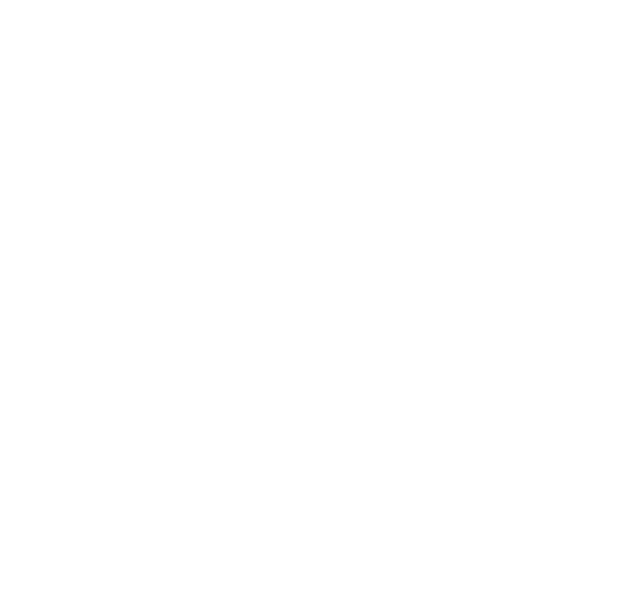
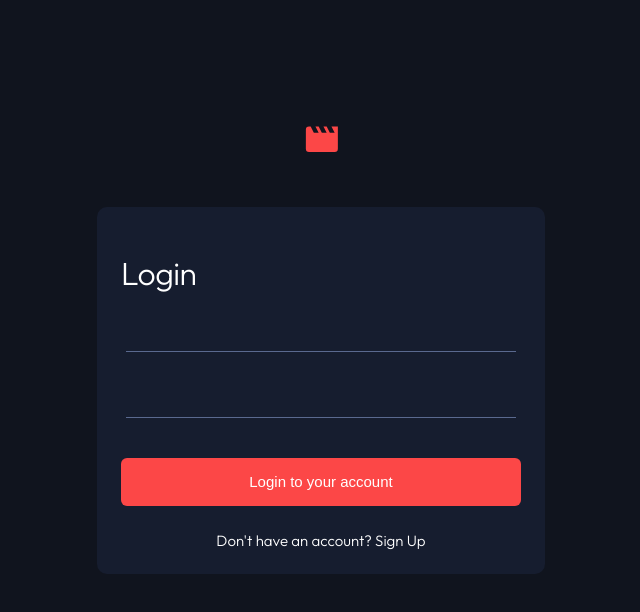
Before and after one commit to GioKatamadze/entertainment-web-app-front, a React (Create React App) app: page / in a window 1280 px wide. Shown: the top 612 px of the page, without its empty margins (319-959 px from the left). Built offline with nearby package versions, Linux system fonts and the light colour scheme.

Commit message:
update login styles

```diff
--- a/src/App.js
+++ b/src/App.js
@@ -1,5 +1,11 @@
+import Login from "pages/login/Login.jsx";
+
 function App() {
-  return <div className="App"></div>;
+  return (
+    <div className="App">
+      <Login />
+    </div>
+  );
 }
 
 export default App;
--- /dev/null
+++ b/src/components/LoginComponents/login-button/LoginButton.jsx
@@ -0,0 +1,11 @@
+import { Input } from "./style";
+
+const Button = ({ children }) => {
+  return (
+    <Input>
+      {children}
+    </Input>
+  );
+};
+
+export default Button;
--- /dev/null
+++ b/src/components/LoginComponents/login-button/style.jsx
@@ -0,0 +1,26 @@
+import styled from "styled-components";
+
+export const Input = styled.button`
+  width: 100%;
+  height: 48px;
+  background: #fc4747;
+  color: #ffffff;
+  border: 0 solid transparent;
+  border-radius: 6px;
+  font-size: 15px;
+  font-weight: 300;
+  line-height: 19px;
+  letter-spacing: 0px;
+  text-align: center;
+  transition: all 0.3s ease;
+  margin-top: 12px;
+  margin-bottom: 24px;
+  &:not(:disabled):hover {
+    color: #fc4747;
+    background: #ffffff;
+  }
+  &:disabled {
+    opacity: 0.6;
+    cursor: not-allowed;
+  }
+`;
--- /dev/null
+++ b/src/components/LoginComponents/login/LoginForm.jsx
@@ -0,0 +1,23 @@
+import { StyledPage, StyledForm, Paragraph } from "./style.jsx"
+import Logo from "svg/Logo.jsx";
+import TextInput from "components/LoginComponents/textinput/TextInput.jsx"
+import Button from "components/LoginComponents/login-button/LoginButton.jsx"
+
+const LoginForm = () => {
+    return (
+        <StyledPage>
+            <Logo />
+            <StyledForm>
+                <h1>Login</h1>
+                <TextInput/>
+                <TextInput/>
+                <Button>Login to your account</Button>
+                <Paragraph>
+                    Don't have an account? Sign Up
+                </Paragraph>
+            </StyledForm>
+        </StyledPage>
+    )
+}
+
+export default LoginForm
--- /dev/null
+++ b/src/components/LoginComponents/login/style.jsx
@@ -0,0 +1,32 @@
+import styled from "styled-components";
+
+export const StyledPage = styled.div`
+  margin-top: -100px;
+`;
+
+export const StyledForm = styled.div`
+  background-color: #161d2f;
+  border-radius: 10px;
+  width: 75vw;
+  max-width: 400px;
+  padding: 24px;
+  margin-top: 50px;
+
+  h1 {
+    font-size: 32px;
+    font-weight: 300;
+    letter-spacing: -0.5px;
+    text-align: left;
+    color: #ffffff;
+  }
+`;
+
+export const Paragraph = styled.span`
+  width: 100%;
+  color: #ffffff;
+  font-size: 15px;
+  font-weight: 300;
+  line-height: 19px;
+  letter-spacing: 0px;
+  text-align: center;
+`;
--- /dev/null
+++ b/src/components/LoginComponents/textinput/TextInput.jsx
@@ -0,0 +1,12 @@
+import { Input, Label, InputContainer } from "./style.jsx";
+
+const TextInput = () => {
+  return (
+    <InputContainer>
+      <Input />
+      <Label />
+    </InputContainer>
+  );
+};
+
+export default TextInput;
--- /dev/null
+++ b/src/components/LoginComponents/textinput/style.jsx
@@ -0,0 +1,29 @@
+import styled from "styled-components";
+
+export const Input = styled.input`
+  width: 90%;
+  background: none;
+  border: none;
+  color: #ffffff;
+  border-bottom: 1px solid ${({ error }) => (error ? "#FC4747" : "#5A698F")};
+  height: 37px;
+  font-size: 15px;
+  margin-bottom: 28px;
+  padding: 0 15px;
+  outline: none;
+  caret-color: #fc4747;
+
+  &:focus {
+    ${({ error }) => (error ? "#FC4747" : "#FFFFFF")};
+  }
+  &::placeholder {
+    color: ${({ error }) => (error ? "#FC4747" : "#5A698F")};
+    opacity: 0.8;
+  }
+`;
+
+export const Label = styled.label``;
+
+export const InputContainer = styled.div`
+  width: 100%;
+`;
--- a/src/index.css
+++ b/src/index.css
@@ -1,13 +1,12 @@
+@import url('https://fonts.googleapis.com/css2?family=Outfit:wght@300;500&display=swap');
+
 body {
   margin: 0;
-  font-family: -apple-system, BlinkMacSystemFont, 'Segoe UI', 'Roboto', 'Oxygen',
-    'Ubuntu', 'Cantarell', 'Fira Sans', 'Droid Sans', 'Helvetica Neue',
-    sans-serif;
+  font-family: 'Outfit', sans-serif;
   -webkit-font-smoothing: antialiased;
   -moz-osx-font-smoothing: grayscale;
 }
 
 code {
-  font-family: source-code-pro, Menlo, Monaco, Consolas, 'Courier New',
-    monospace;
+  font-family: 'Outfit', sans-serif;
 }
--- /dev/null
+++ b/src/pages/login/Login.jsx
@@ -0,0 +1,14 @@
+import {StyledContainer} from "./style.jsx";
+import LoginForm from "components/LoginComponents/login/LoginForm.jsx";
+
+
+const Login = () => {
+    return (
+        <StyledContainer>
+            <LoginForm />
+        </StyledContainer>
+    )
+
+}
+
+export default Login
--- /dev/null
+++ b/src/pages/login/style.jsx
@@ -0,0 +1,11 @@
+import styled from "styled-components";
+
+export const StyledContainer = styled.div`
+  height: 100vh;
+  text-align: center;
+  display: flex;
+  justify-content: center;
+  align-items: center;
+  flex-direction: column;
+  background-color: #10141e;
+`;
```
